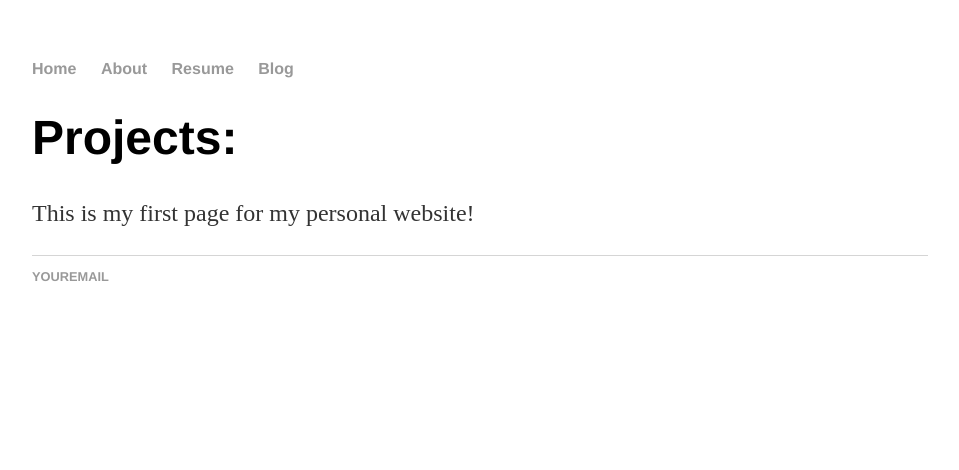
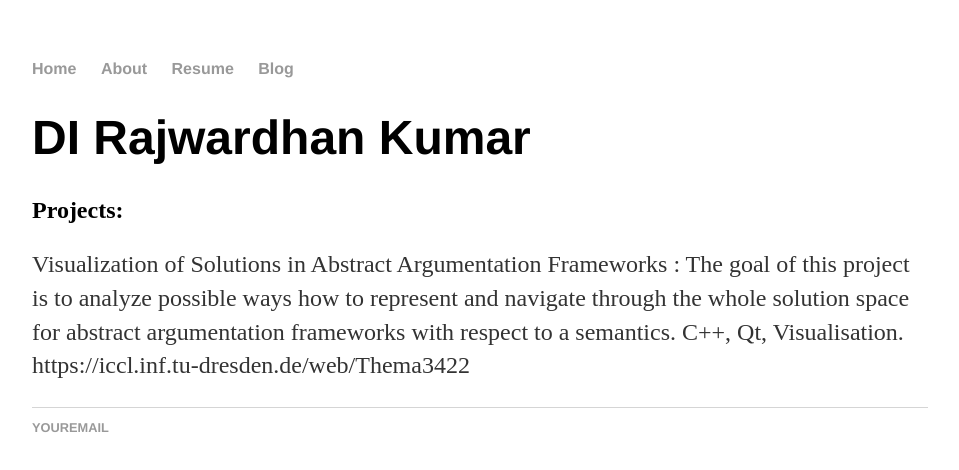
Before and after one commit to rajwrdhn/rajwrdhn, a plain HTML site: page index.html in a window 1280 px wide. Shown: the whole page, without its empty margins (160-1119 px from the left). Drawn offline with Linux system fonts and the light colour scheme.

Commit message:
Update index.html

```diff
--- a/index.html
+++ b/index.html
@@ -16,8 +16,11 @@
    </nav>
    <div class=”container”>
      <div class=”blurb”>
-       <h1>Projects:</h1>
-       <p>This is my first page for my personal website!</a></p>
+       <h1>DI Rajwardhan Kumar</h1>
+       <h2>Projects:</h2>
+       <p>Visualization of Solutions in Abstract Argumentation Frameworks : The goal of this project is to analyze
+possible ways how to represent and navigate through the whole solution space for abstract argumentation
+frameworks with respect to a semantics. C++, Qt, Visualisation. https://iccl.inf.tu-dresden.de/web/Thema3422</a></p>
      </div>
    </div>
    <footer>
```
